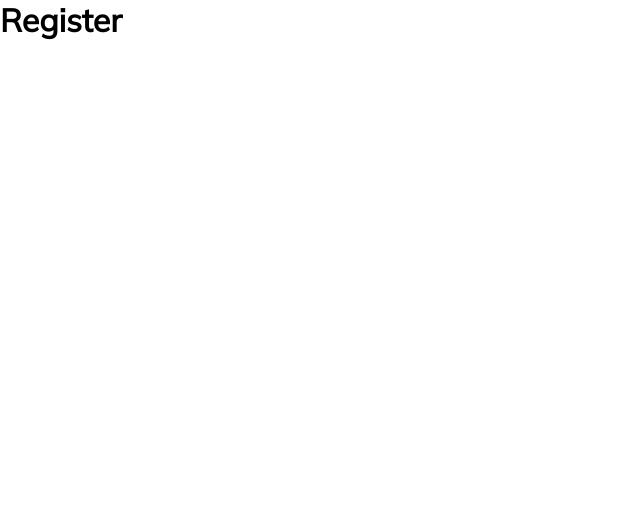
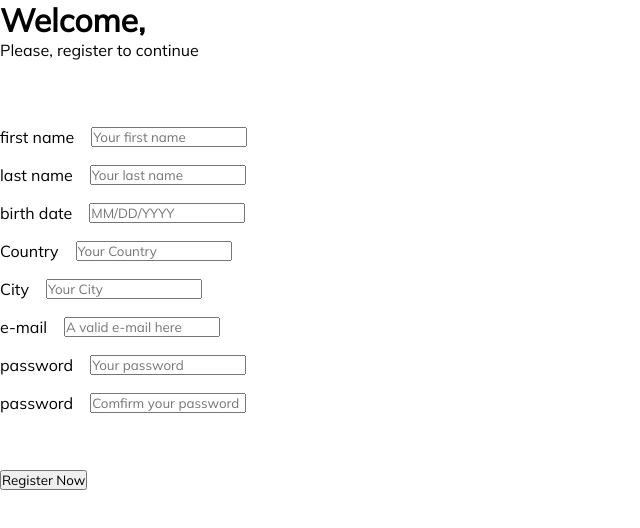
Before and after one commit to gustavoeyros/weekly-planner, a React (Vite) app: page /register in a window 1280 px wide. Shown: the top 528 px of the page, without its empty margins (0-640 px from the left). Built offline with nearby package versions, Linux system fonts and the light colour scheme.

Commit message:
feat: first page - initial form structure

```diff
--- /dev/null
+++ b/src/components/Button/index.jsx
@@ -0,0 +1,6 @@
+import { ButtonStyle } from "./styled";
+const Button = ({ text }) => {
+  return <ButtonStyle>{text}</ButtonStyle>;
+};
+
+export default Button;
--- /dev/null
+++ b/src/components/Button/styled.js
@@ -0,0 +1,3 @@
+import styled from "styled-components";
+
+export const ButtonStyle = styled.button``;
--- /dev/null
+++ b/src/components/DataInput/index.jsx
@@ -0,0 +1,11 @@
+import { InputStyle, InputWrapper } from "./styled";
+const DataInput = ({ label, placeholder }) => {
+  return (
+    <InputWrapper>
+      <label>{label}</label>
+      <InputStyle placeholder={placeholder} />
+    </InputWrapper>
+  );
+};
+
+export default DataInput;
--- /dev/null
+++ b/src/components/DataInput/styled.js
@@ -0,0 +1,8 @@
+import styled from "styled-components";
+
+export const InputStyle = styled.input``;
+
+export const InputWrapper = styled.div`
+  display: flex;
+  gap: 17px;
+`;
--- a/src/components/RegisterForm/index.jsx
+++ b/src/components/RegisterForm/index.jsx
@@ -1,7 +1,23 @@
+import Button from "../Button";
+import DataInput from "../DataInput";
+import Title from "../Title";
+import { RegisterWrapper } from "./styled";
+
 const RegisterForm = () => {
   return (
     <>
-      <h1>Register</h1>
+      <Title title="Welcome," subtitle="Please, register to continue" />
+      <RegisterWrapper>
+        <DataInput label="first name" placeholder="Your first name" />
+        <DataInput label="last name" placeholder="Your last name" />
+        <DataInput label="birth date" placeholder="MM/DD/YYYY" />
+        <DataInput label="Country" placeholder="Your Country" />
+        <DataInput label="City" placeholder="Your City" />
+        <DataInput label="e-mail" placeholder="A valid e-mail here" />
+        <DataInput label="password" placeholder="Your password" />
+        <DataInput label="password" placeholder="Comfirm your password" />
+      </RegisterWrapper>
+      <Button text="Register Now" />
     </>
   );
 };
--- a/src/components/RegisterForm/styled.js
+++ b/src/components/RegisterForm/styled.js
@@ -4,3 +4,11 @@ export const Wrapper = styled.div`
   display: flex;
   flex-direction: column;
 `;
+
+export const RegisterWrapper = styled.div`
+  display: flex;
+  flex-direction: column;
+  gap: 18px;
+  margin-top: 67px;
+  margin-bottom: 56px;
+`;
--- /dev/null
+++ b/src/components/Title/index.jsx
@@ -0,0 +1,12 @@
+import { TitleStyle } from "./styled";
+
+const Title = ({ title, subtitle }) => {
+  return (
+    <TitleStyle>
+      <h1>{title}</h1>
+      <p>{subtitle}</p>
+    </TitleStyle>
+  );
+};
+
+export default Title;
--- /dev/null
+++ b/src/components/Title/styled.js
@@ -0,0 +1,6 @@
+import styled from "styled-components";
+
+export const TitleStyle = styled.div`
+  display: flex;
+  flex-direction: column;
+`;
```
